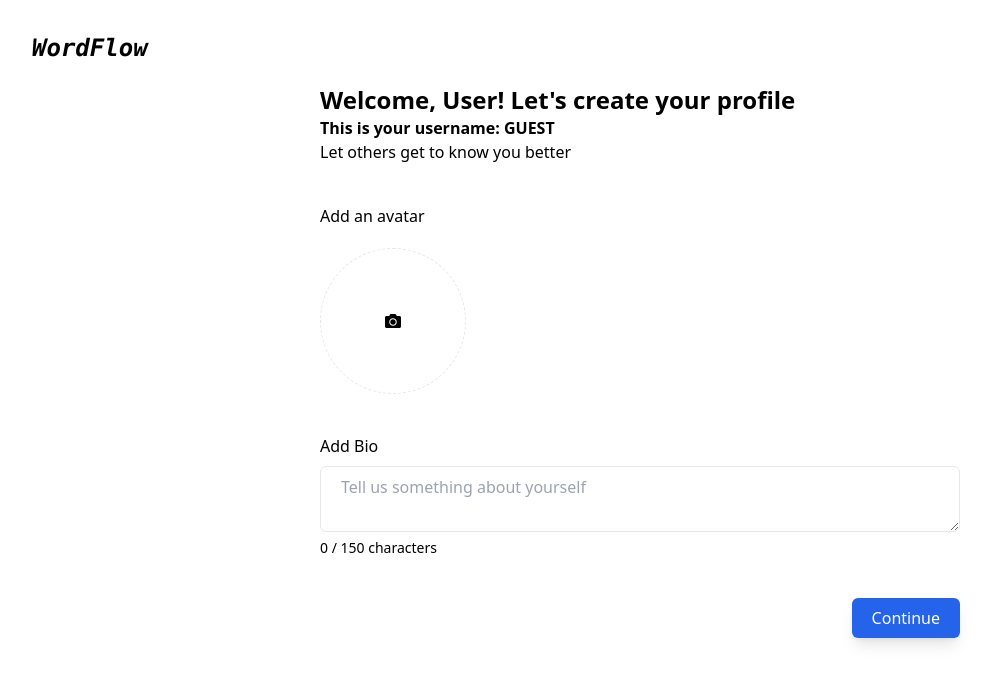
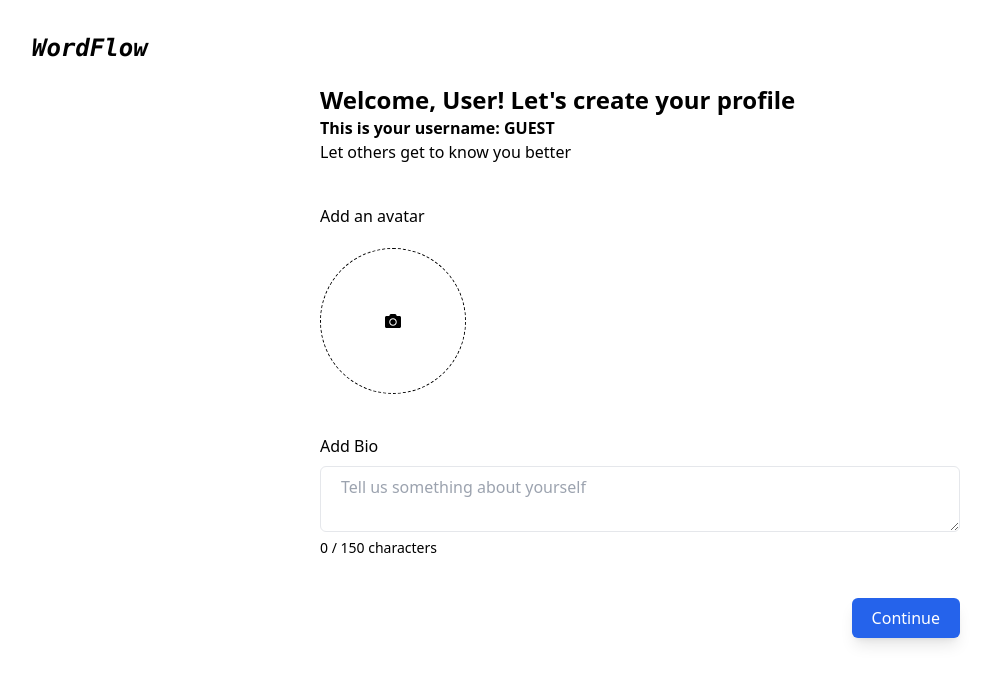
Before and after one commit to JatinDhamija816/Blog-App, a React (Vite) app in the folder frontend/: page /profile-setup in a window 1280 px wide. Shown: the top 684 px of the page, without its empty margins (0-991 px from the left). Built offline with nearby package versions, Linux system fonts and the light colour scheme.

Commit message:
border color change

```diff
--- a/frontend/src/components/ProfileSetup.jsx
+++ b/frontend/src/components/ProfileSetup.jsx
@@ -118,7 +118,7 @@ const ProfileSetup = () => {
             ) : (
               <label
                 htmlFor="avatar"
-                className="p-12 md:p-16 border border-dashed rounded-full w-fit cursor-pointer transition duration-300"
+                className="p-12 md:p-16 border border-black border-dashed rounded-full w-fit cursor-pointer transition duration-300"
               >
                 <FaCamera className="" />
                 <input
```
